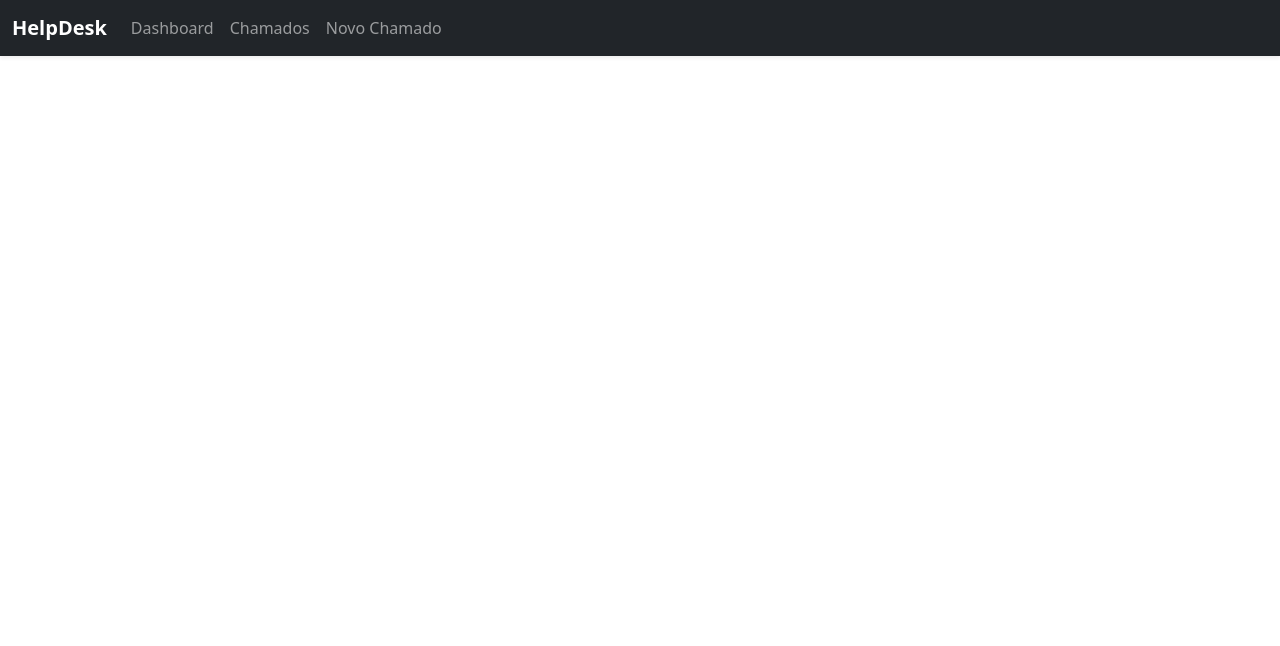
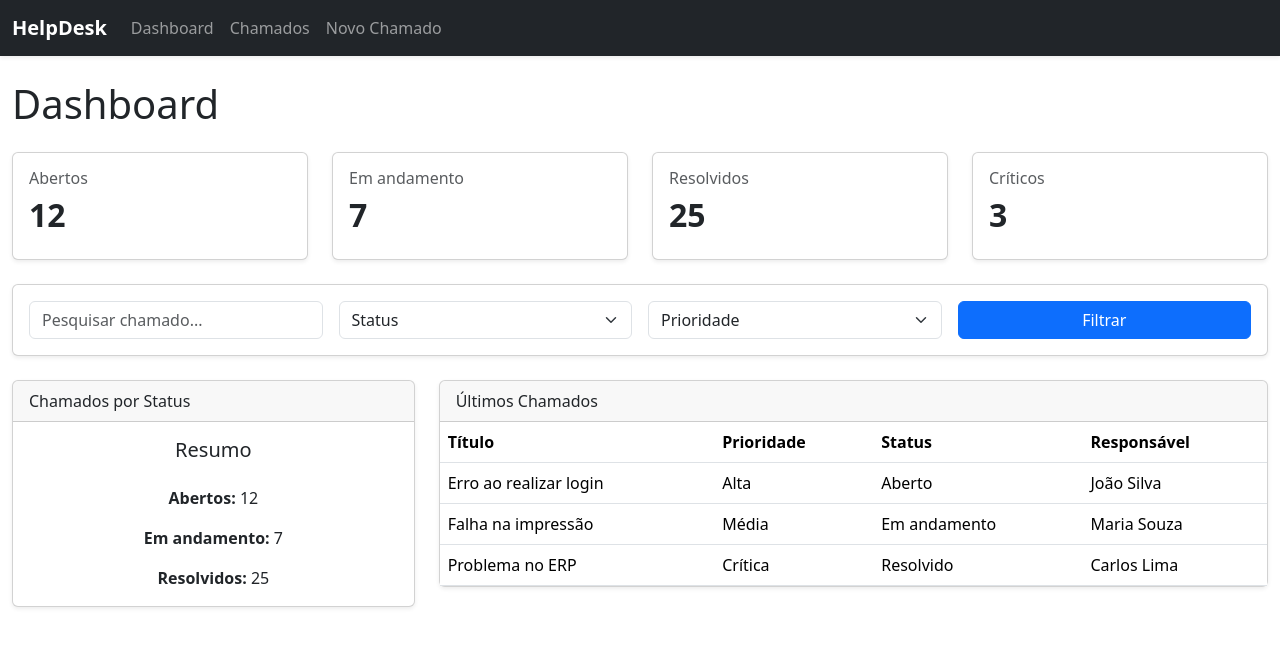
Before and after one commit to LucianoASF/ticsis, a Vue app in the folder frontend/: page / in a window 1280 px wide. Shown: the top 646 px of the page. Built offline with nearby package versions, Linux system fonts and the light colour scheme.

Commit message:
feat: add dashboard layout

```diff
--- /dev/null
+++ b/frontend/src/components/DashboardCards.vue
@@ -0,0 +1,60 @@
+<template>
+  <div class="row g-4 mb-4">
+    <div class="col-md-3">
+      <div class="card shadow-sm h-100">
+        <div class="card-body">
+          <h6 class="text-muted mb-2">Abertos</h6>
+          <h2 class="fw-bold">{{ open }}</h2>
+        </div>
+      </div>
+    </div>
+
+    <div class="col-md-3">
+      <div class="card shadow-sm h-100">
+        <div class="card-body">
+          <h6 class="text-muted mb-2">Em andamento</h6>
+          <h2 class="fw-bold">{{ inProgress }}</h2>
+        </div>
+      </div>
+    </div>
+
+    <div class="col-md-3">
+      <div class="card shadow-sm h-100">
+        <div class="card-body">
+          <h6 class="text-muted mb-2">Resolvidos</h6>
+          <h2 class="fw-bold">{{ resolved }}</h2>
+        </div>
+      </div>
+    </div>
+
+    <div class="col-md-3">
+      <div class="card shadow-sm h-100">
+        <div class="card-body">
+          <h6 class="text-muted mb-2">Críticos</h6>
+          <h2 class="fw-bold">{{ critical }}</h2>
+        </div>
+      </div>
+    </div>
+  </div>
+</template>
+
+<script setup>
+defineProps({
+  open: {
+    type: Number,
+    required: true,
+  },
+  inProgress: {
+    type: Number,
+    required: true,
+  },
+  resolved: {
+    type: Number,
+    required: true,
+  },
+  critical: {
+    type: Number,
+    required: true,
+  },
+});
+</script>
--- /dev/null
+++ b/frontend/src/components/StatusChart.vue
@@ -0,0 +1,31 @@
+<template>
+  <div class="card shadow-sm h-100">
+    <div class="card-header">
+      Chamados por Status
+    </div>
+
+    <div class="card-body text-center">
+      <h5 class="mb-4">Resumo</h5>
+
+      <div class="mb-3">
+        <strong>Abertos:</strong> {{ open }}
+      </div>
+
+      <div class="mb-3">
+        <strong>Em andamento:</strong> {{ inProgress }}
+      </div>
+
+      <div>
+        <strong>Resolvidos:</strong> {{ resolved }}
+      </div>
+    </div>
+  </div>
+</template>
+
+<script setup>
+defineProps({
+  open: Number,
+  inProgress: Number,
+  resolved: Number
+})
+</script>
--- /dev/null
+++ b/frontend/src/components/TicketTable.vue
@@ -0,0 +1,41 @@
+<template>
+  <div class="card shadow-sm">
+    <div class="card-header">
+      Últimos Chamados
+    </div>
+
+    <div class="table-responsive">
+      <table class="table table-hover mb-0">
+        <thead>
+          <tr>
+            <th>Título</th>
+            <th>Prioridade</th>
+            <th>Status</th>
+            <th>Responsável</th>
+          </tr>
+        </thead>
+
+        <tbody>
+          <tr
+            v-for="ticket in tickets"
+            :key="ticket.id"
+          >
+            <td>{{ ticket.title }}</td>
+            <td>{{ ticket.priority }}</td>
+            <td>{{ ticket.status }}</td>
+            <td>{{ ticket.user }}</td>
+          </tr>
+        </tbody>
+      </table>
+    </div>
+  </div>
+</template>
+
+<script setup>
+defineProps({
+  tickets: {
+    type: Array,
+    required: true
+  }
+})
+</script>
--- /dev/null
+++ b/frontend/src/components/TicketsFilter.vue
@@ -0,0 +1,39 @@
+<template>
+  <div class="card shadow-sm mb-4">
+    <div class="card-body">
+      <div class="row g-3">
+        <div class="col-md-3">
+          <input
+            class="form-control"
+            placeholder="Pesquisar chamado..."
+          >
+        </div>
+
+        <div class="col-md-3">
+          <select class="form-select">
+            <option>Status</option>
+            <option>Aberto</option>
+            <option>Em andamento</option>
+            <option>Resolvido</option>
+          </select>
+        </div>
+
+        <div class="col-md-3">
+          <select class="form-select">
+            <option>Prioridade</option>
+            <option>Baixa</option>
+            <option>Média</option>
+            <option>Alta</option>
+            <option>Crítica</option>
+          </select>
+        </div>
+
+        <div class="col-md-3">
+          <button class="btn btn-primary w-100">
+            Filtrar
+          </button>
+        </div>
+      </div>
+    </div>
+  </div>
+</template>
--- a/frontend/src/router.js
+++ b/frontend/src/router.js
@@ -1,6 +1,7 @@
 import { createRouter, createWebHistory } from 'vue-router';
+import DashboardView from './views/DashboardView.vue';
 
-const routes = [];
+const routes = [{ path: '/', component: DashboardView }];
 
 export const router = createRouter({
   history: createWebHistory(),
--- /dev/null
+++ b/frontend/src/views/DashboardView.vue
@@ -0,0 +1,65 @@
+<template>
+  <div class="container-fluid py-4">
+
+    <h1 class="mb-4">
+      Dashboard
+    </h1>
+
+    <DashboardCards
+      :open="12"
+      :in-progress="7"
+      :resolved="25"
+      :critical="3"
+    />
+
+    <TicketFilters />
+
+    <div class="row mb-4">
+      <div class="col-md-4">
+        <StatusChart
+          :open="12"
+          :in-progress="7"
+          :resolved="25"
+        />
+      </div>
+
+      <div class="col-md-8">
+        <TicketTable
+          :tickets="tickets"
+        />
+      </div>
+    </div>
+
+  </div>
+</template>
+
+<script setup>
+import DashboardCards from '../components/DashboardCards.vue'
+import TicketFilters from '../components/TicketsFilter.vue'
+import TicketTable from '../components/TicketTable.vue'
+import StatusChart from '../components/StatusChart.vue'
+
+const tickets = [
+  {
+    id: 1,
+    title: 'Erro ao realizar login',
+    priority: 'Alta',
+    status: 'Aberto',
+    user: 'João Silva'
+  },
+  {
+    id: 2,
+    title: 'Falha na impressão',
+    priority: 'Média',
+    status: 'Em andamento',
+    user: 'Maria Souza'
+  },
+  {
+    id: 3,
+    title: 'Problema no ERP',
+    priority: 'Crítica',
+    status: 'Resolvido',
+    user: 'Carlos Lima'
+  }
+]
+</script>
```
